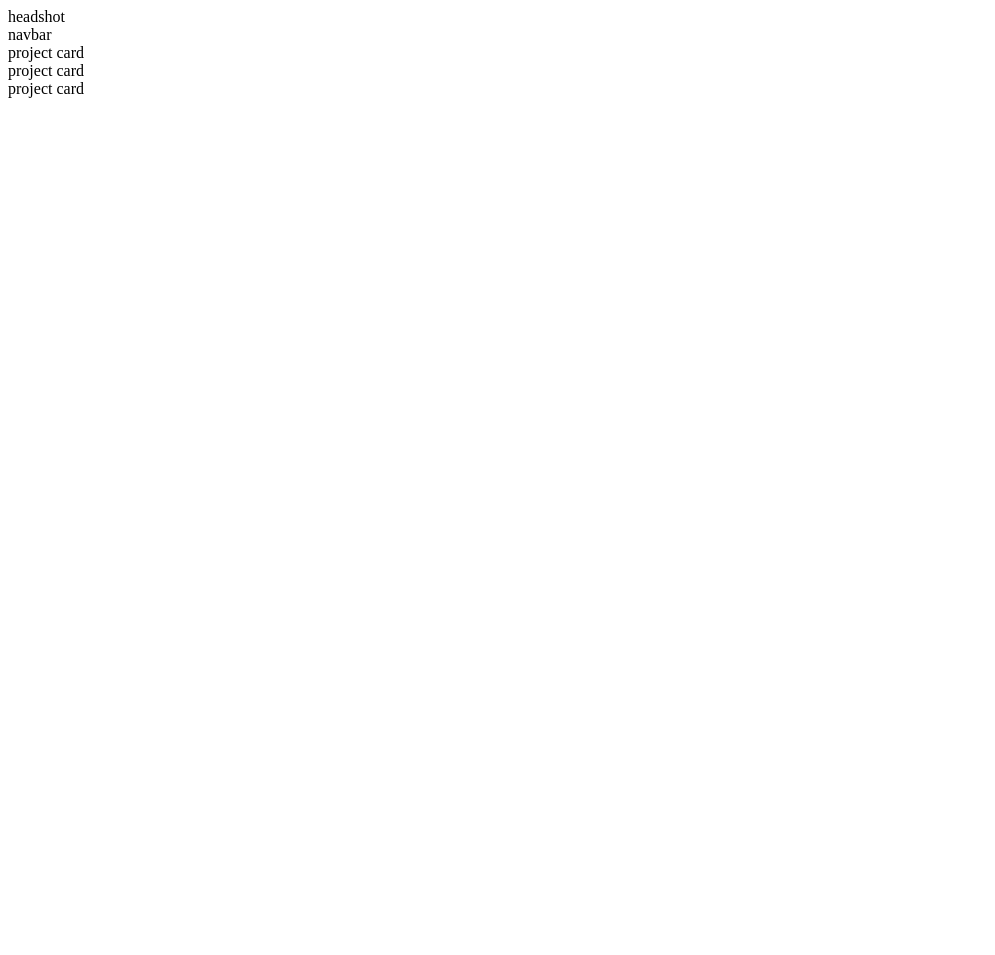
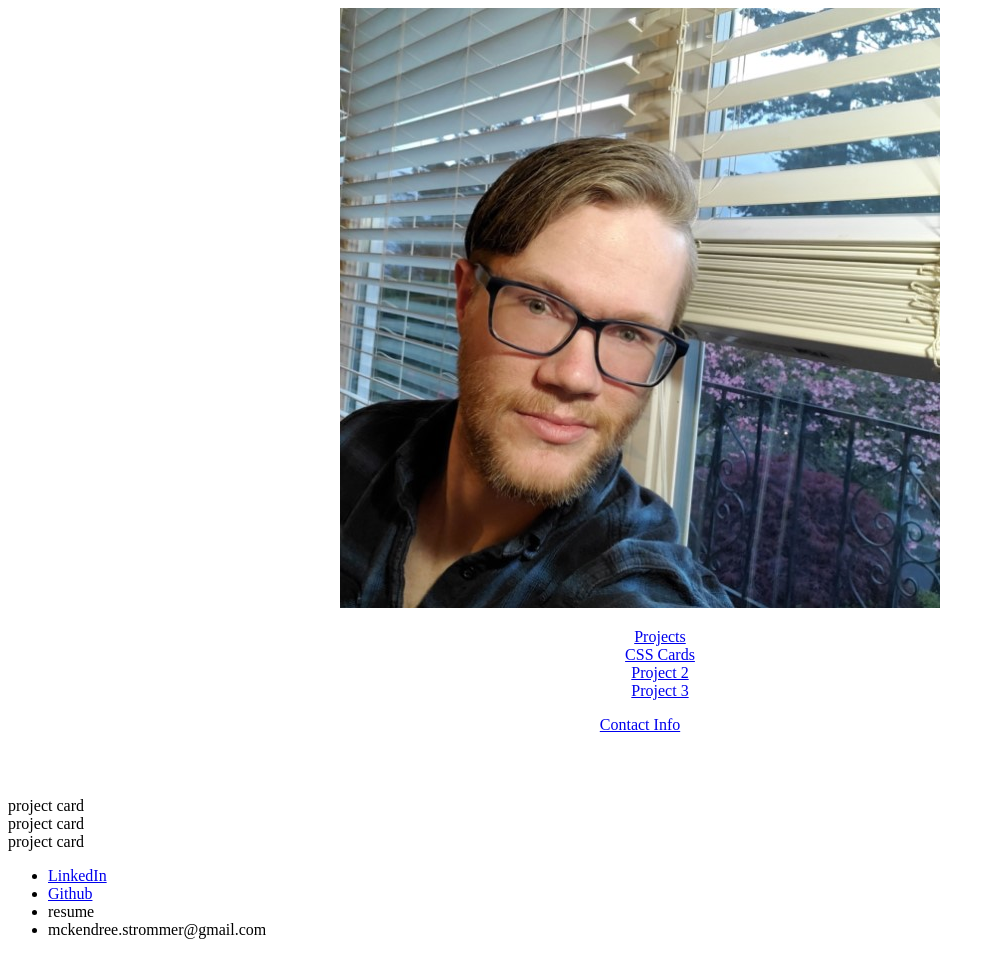
Before and after one commit to Windowmac/Portfolio_Page, a plain HTML site: page index.html in a window 1280 px wide. Shown: the whole page, without its empty margins (0-995 px from the left). Before the commit the page ends 800 px from the top, so only its background shows below. Drawn offline with Linux system fonts and the light colour scheme.

Commit message:
added html framework and reset.css as well as edited a bit of the stylesheet

```diff
--- a/index.html
+++ b/index.html
@@ -5,34 +5,47 @@
     <meta http-equiv="X-UA-Compatible" content="IE=edge">
     <meta name="viewport" content="width=device-width, initial-scale=1.0">
     <title>Portfolio Home</title>
-    <link rel="stylesheet" href="style.css">
+    <link rel="resetsheet" href="./reset.css">
+    <link rel="stylesheet" href="./style.css">
 </head>
 
 <body>
 
     <header>
-        <section>
-            headshot
-        </section>
+        <img src= './assets/Headshot-cropped.jpg' alt='Headshot'></img>
 
-        <nav>navbar</nav>
+        <nav>
+            <ul><a href='#projects'>Projects</a>
+                <li><a name='#project1'></a><a href='https://github.com/Windowmac/CSS_Cards'>CSS Cards</a></li>
+                <li><a href='#project2'>Project 2</a></li>
+                <li><a href='#project3'>Project 3</a></li>
+            </ul>
+            <p><a href= '#contactInfo'>Contact Info</a></li></p>
+        </nav>
 
     </header>
 
-    <main>
-        <section>
+    <main><a name='projects'></a>
+        <section><a name='project1'></a>
             project card
         </section>
 
-        <section>
+        <section><a name='project2'></a>
             project card
         </section>
 
-        <section>
+        <section><a name='project3'></a>
             project card
         </section>
     </main>
 
-    <footer></footer>
+    <footer><a name='contactInfo'></a>
+        <ul>
+            <li><a href='https://www.linkedin.com/in/mckendree-strommer-957070122'>LinkedIn</a></li>
+            <li><a href='https://github.com/Windowmac'>Github</a></li>
+            <li>resume</li>
+            <li>mckendree.strommer@gmail.com</li>
+        </ul>
+    </footer>
 </body>
 </html>
--- /dev/null
+++ b/reset.css
@@ -0,0 +1,29 @@
+* {
+  margin: 0;
+  padding: 0;
+  box-sizing: border-box;
+}
+
+html {
+  height: 100%;
+}
+
+body {
+  min-height: 100%;
+  line-height: 1;
+  font-family: sans-serif;
+}
+
+h1, h2, h3, h4, h5, h6 {
+  font-size: 100%;
+}
+
+input, select, option, optgroup, textarea, button,
+pre, code {
+  font-size: 100%;
+  font-family: inherit;
+}
+
+ol, ul {
+  list-style: none;
+}
--- a/style.css
+++ b/style.css
@@ -0,0 +1,19 @@
+* {
+    box-sizing: border-box;
+  }
+
+  :root {
+    --primary: rgba(10, 10, 10, 0);
+  }
+
+  body {
+      background-color: linear-gradient(#F0EAD6, whitesmoke);
+  }
+
+  header {
+    flex: auto;
+    text-align: center;
+    color: var(--primary);
+    margin: auto;
+    margin-bottom: 5%;
+}
```
Also changed, not shown: assets/Headshot-cropped.jpg (added).
